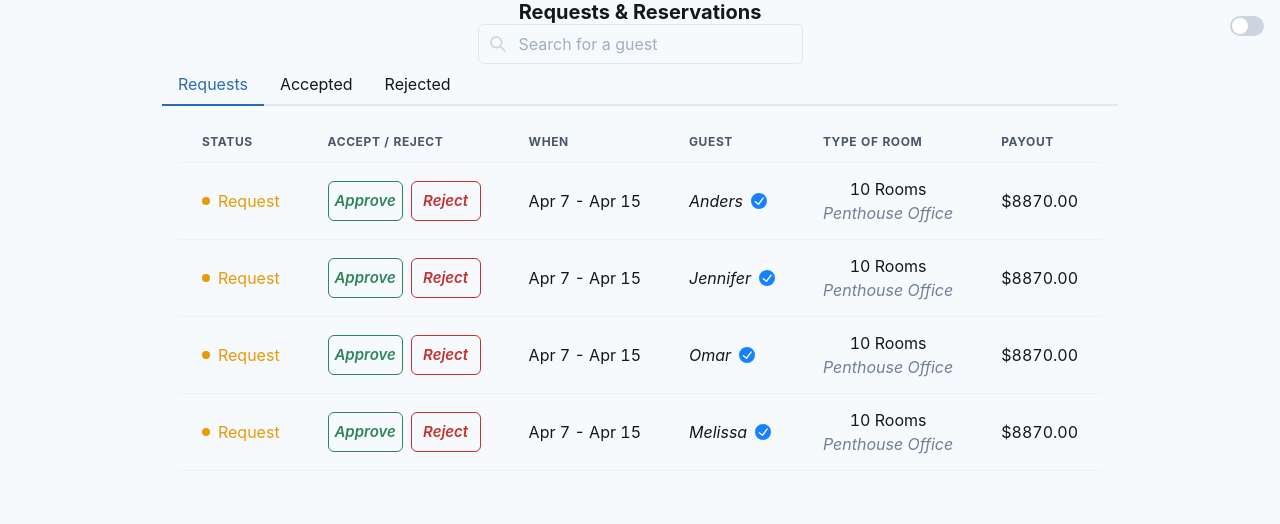
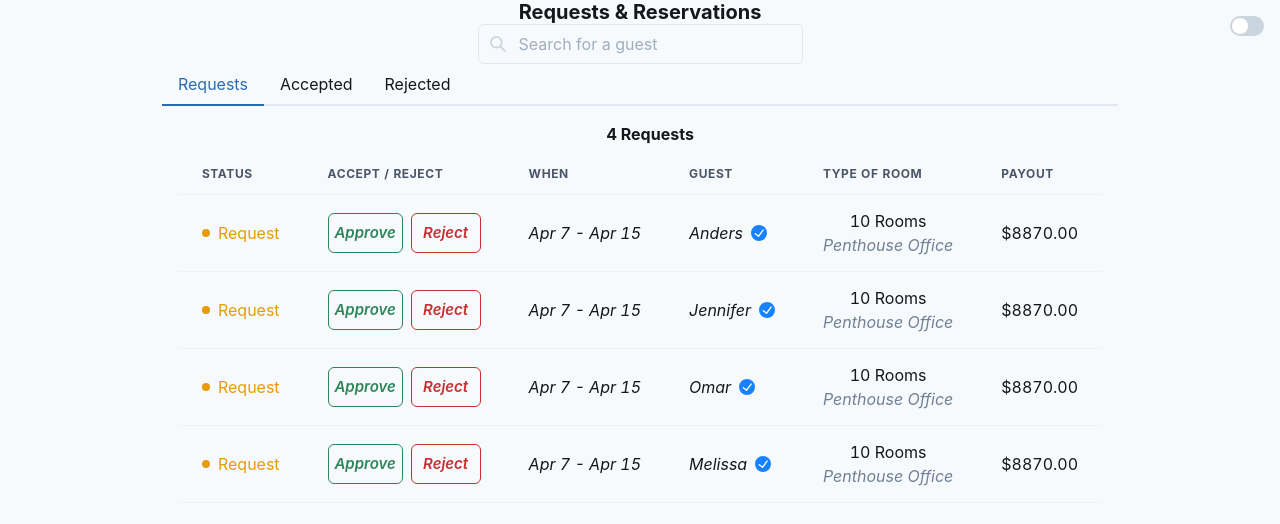
Before and after one commit to sergeichestakov/reservations, a Next.js app: page / in a window 1280 px wide. Shown: the top 524 px of the page. Built offline with nearby package versions, Linux system fonts and the light colour scheme.

Commit message:
Render num results as heading

```diff
--- a/src/components/RequestsTable.tsx
+++ b/src/components/RequestsTable.tsx
@@ -11,7 +11,9 @@ import {
   Circle,
   HStack,
   Button,
+  Heading,
 } from "@chakra-ui/react";
+import { removeLeadingZeros, pluralize } from "../util";
 import { RequestStatus, ReservationRequest } from "../types";
 import { CheckCircleIcon } from "@chakra-ui/icons";
 
@@ -30,15 +32,19 @@ export default function RequestsTable({
   onApproveClick,
   onRejectClick,
 }: Props) {
-  const filtered = requests
-    .filter((req) => req.status === status)
-    .filter((req) =>
+  const results = requests.filter((req) => req.status === status);
+  const numResults = results.length;
+  const filtered = results.filter((req) =>
     req.guestName.toLowerCase().includes(searchValue.toLowerCase())
   );
 
   const isPending = status === RequestStatus.REQUEST;
 
   return (
+    <VStack>
+      <Heading as="h4" size="22px" paddingLeft="var(--chakra-space-5)">
+        {pluralize(`${numResults} Request`, numResults)}
+      </Heading>
       <Table variant="simple">
         <Thead>
           <Tr>
@@ -81,6 +87,7 @@ export default function RequestsTable({
           ))}
         </Tbody>
       </Table>
+    </VStack>
   );
 }
 
@@ -159,8 +166,6 @@ function GuestName({ name }: { name: string }) {
   );
 }
 
-const removeLeadingZeros = (strNumber: string) => strNumber.replace(/^0+/, "");
-
 function DateRange({ start, end }: { start: string; end: string }) {
   const startDate = new Date(start);
   const endDate = new Date(end);
@@ -168,7 +173,7 @@ function DateRange({ start, end }: { start: string; end: string }) {
   const [, endMonth, endDay] = endDate.toDateString().split(" ");
 
   return (
-    <Text>
+    <Text fontStyle="italic">
       {startMonth} {removeLeadingZeros(startDay)} - {endMonth}{" "}
       {removeLeadingZeros(endDay)}
     </Text>
```
Lines whose indentation alone changed are shown as unchanged.
